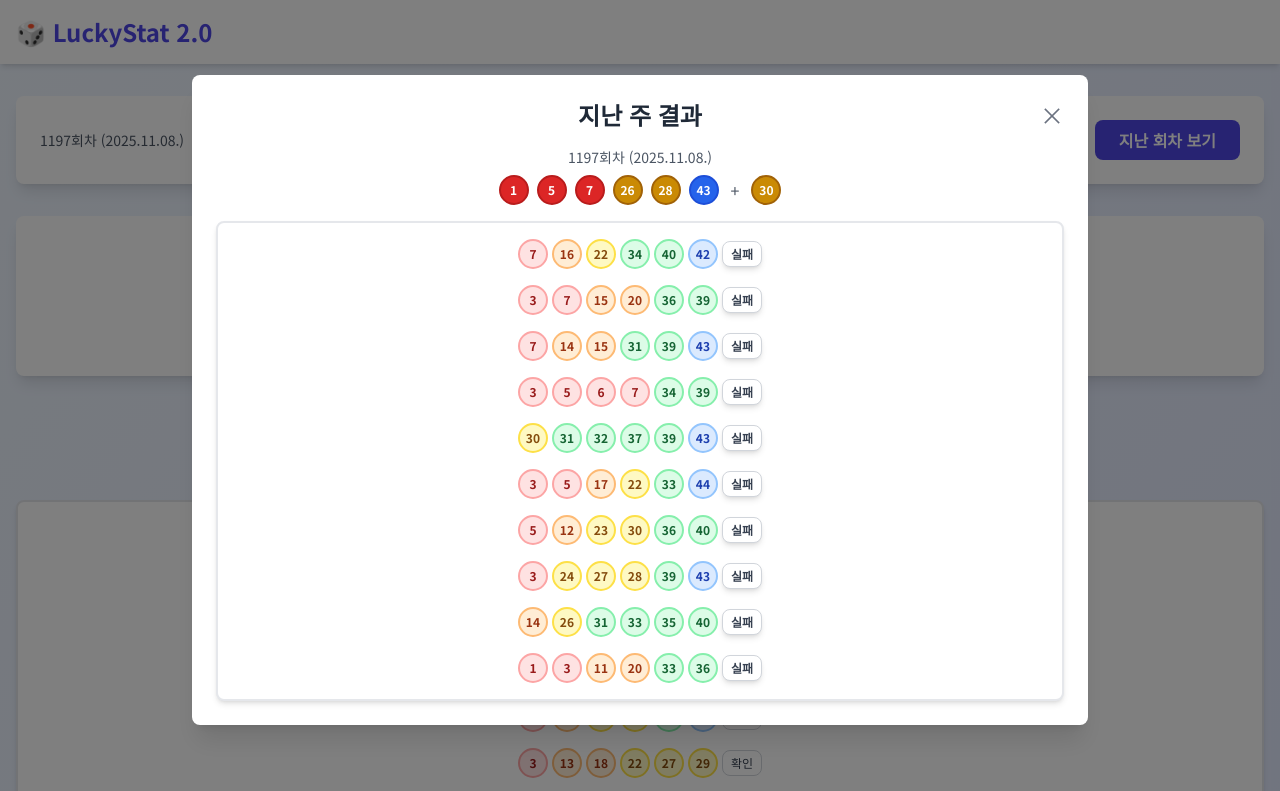
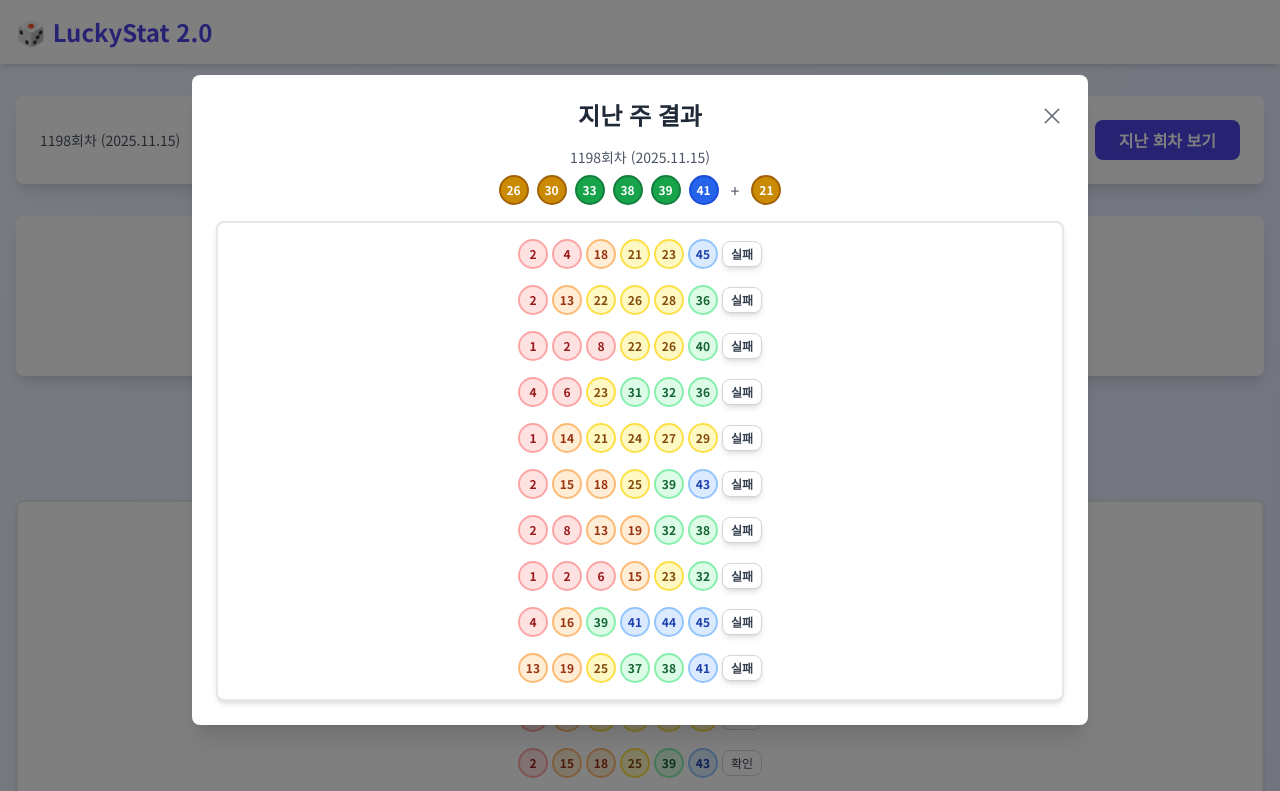
Before and after one commit to joosubong/llotto3, a plain HTML site: page index.html in a window 1280 px wide. Both pictures are taken after a click on the button "지난 회차 보기". Shown: the top 791 px of the page. Drawn offline with nearby package versions, Linux system fonts and the light colour scheme.

Commit message:
Add files via upload

```diff
--- a/index.html
+++ b/index.html
@@ -141,16 +141,16 @@
 
             // 고정된 로또 번호 조합 (10개)
             const fixedLottoNumbers = [
-                { numbers: [7, 9, 10, 17, 22, 23] },
-                { numbers: [6, 7, 10, 27, 30, 39] },
-                { numbers: [6, 8, 9, 13, 17, 27] },
-                { numbers: [5, 6, 17, 27, 30, 37] },
-                { numbers: [8, 12, 21, 27, 31, 44] },
-                { numbers: [3, 13, 18, 22, 27, 29] },
-                { numbers: [4, 5, 9, 24, 38, 40] },
-                { numbers: [4, 9, 10, 21, 39, 44] },
-                { numbers: [10, 21, 23, 30, 31, 45] },
-                { numbers: [3, 7, 12, 17, 22, 45] }
+                { numbers: [2, 4, 18, 21, 23, 45] },
+                { numbers: [2, 13, 22, 26, 28, 36] },
+                { numbers: [1, 2, 8, 22, 26, 40] },
+                { numbers: [4, 6, 23, 31, 32, 36] },
+                { numbers: [1, 14, 21, 24, 27, 29] },
+                { numbers: [2, 15, 18, 25, 39, 43] },
+                { numbers: [2, 8, 13, 19, 32, 38] },
+                { numbers: [1, 2, 6, 15, 23, 32] },
+                { numbers: [4, 16, 39, 41, 44, 45] },
+                { numbers: [13, 19, 25, 37, 38, 41] }
             ];
 
             // 고정된 번호 표시
@@ -187,27 +187,27 @@
             { number: 18, percent: 93, count: 190 },
             { number: 19, percent: 92, count: 187 },
             { number: 20, percent: 95, count: 194 },
-            { number: 21, percent: 92, count: 187 },
+            { number: 21, percent: 92, count: 188 },
             { number: 22, percent: 78, count: 160 },
             { number: 23, percent: 80, count: 164 },
             { number: 24, percent: 94, count: 191 },
             { number: 25, percent: 82, count: 167 },
-            { number: 26, percent: 94, count: 192 },
+            { number: 26, percent: 95, count: 193 },
             { number: 27, percent: 99, count: 202 },
             { number: 28, percent: 86, count: 175 },
             { number: 29, percent: 82, count: 168 },
-            { number: 30, percent: 90, count: 183 },
+            { number: 30, percent: 90, count: 184 },
             { number: 31, percent: 93, count: 190 },
             { number: 32, percent: 85, count: 173 },
-            { number: 33, percent: 99, count: 201 },
+            { number: 33, percent: 99, count: 202 },
             { number: 34, percent: 100, count: 204 },
             { number: 35, percent: 92, count: 187 },
             { number: 36, percent: 90, count: 183 },
             { number: 37, percent: 95, count: 194 },
-            { number: 38, percent: 95, count: 193 },
-            { number: 39, percent: 91, count: 186 },
+            { number: 38, percent: 95, count: 194 },
+            { number: 39, percent: 92, count: 187 },
             { number: 40, percent: 94, count: 192 },
-            { number: 41, percent: 79, count: 161 },
+            { number: 41, percent: 79, count: 162 },
             { number: 42, percent: 86, count: 176 },
             { number: 43, percent: 97, count: 197 },
             { number: 44, percent: 89, count: 182 },
@@ -216,21 +216,23 @@
 
         // 구간별 출현 횟수 데이터 (1~1195회차 기준)
         const rangeStatsData = [
-            { range: '1-5', percent: 87, count: 13 },
-            { range: '6-10', percent: 73, count: 11 },
-            { range: '11-15', percent: 93, count: 14 },
-            { range: '16-20', percent: 80, count: 12 },
-            { range: '21-25', percent: 67, count: 10 },
-            { range: '26-30', percent: 100, count: 15 },
-            { range: '31-35', percent: 67, count: 10 },
-            { range: '36-40', percent: 93, count: 14 },
-            { range: '41-45', percent: 40, count: 6 }
+            { range: '1-5', percent: 75, count: 12 },
+            { range: '6-10', percent: 69, count: 11 },
+            { range: '11-15', percent: 81, count: 13 },
+            { range: '16-20', percent: 69, count: 11 },
+            { range: '21-25', percent: 62, count: 10 },
+            { range: '26-30', percent: 100, count: 16 },
+            { range: '31-35', percent: 62, count: 10 },
+            { range: '36-40', percent: 94, count: 15 },
+            { range: '41-45', percent: 44, count: 7 }
         ];
 
         // 기간별 미출현번호 데이터
         const missingNumbersData = [
+            { range: '1-10', numbers: [] },
             { range: '11-20', numbers: [18] },
-            { range: '21-30', numbers: [21] },
+            { range: '21-30', numbers: [] },
+            { range: '31-40', numbers: [] },
             { range: '41-45', numbers: [44] }
         ];
 
--- a/js/ui.js
+++ b/js/ui.js
@@ -366,11 +366,11 @@ class UIManager {
         const container = document.getElementById(containerId);
         if (!container) return;
 
-        // 1197회차 (2025.11.08.) 1 5 7 26 28 43 +30
-        const winningNumbers = [1, 5, 7, 26, 28, 43];
-        const bonusNumber = 30;
-        const round = 1197;
-        const date = '2025.11.08.';
+        // 1198회차 (2025.11.15) 26 30 33 38 39 41 +21
+        const winningNumbers = [26, 30, 33, 38, 39, 41];
+        const bonusNumber = 21;
+        const round = 1198;
+        const date = '2025.11.15';
 
         container.innerHTML = '';
 
@@ -406,16 +406,16 @@ class UIManager {
     renderLastWeekModal() {
         // 고정된 로또 번호 조합 (10개) - 생성된 로또 번호와 동일
         const fixedLottoNumbers = [
-            { numbers: [7, 16, 22, 34, 40, 42] },
-            { numbers: [3, 7, 15, 20, 36, 39] },
-            { numbers: [7, 14, 15, 31, 39, 43] },
-            { numbers: [3, 5, 6, 7, 34, 39] },
-            { numbers: [30, 31, 32, 37, 39, 43] },
-            { numbers: [3, 5, 17, 22, 33, 44] },
-            { numbers: [5, 12, 23, 30, 36, 40] },
-            { numbers: [3, 24, 27, 28, 39, 43] },
-            { numbers: [14, 26, 31, 33, 35, 40] },
-            { numbers: [1, 3, 11, 20, 33, 36] }
+            { numbers: [2, 4, 18, 21, 23, 45] },
+            { numbers: [2, 13, 22, 26, 28, 36] },
+            { numbers: [1, 2, 8, 22, 26, 40] },
+            { numbers: [4, 6, 23, 31, 32, 36] },
+            { numbers: [1, 14, 21, 24, 27, 29] },
+            { numbers: [2, 15, 18, 25, 39, 43] },
+            { numbers: [2, 8, 13, 19, 32, 38] },
+            { numbers: [1, 2, 6, 15, 23, 32] },
+            { numbers: [4, 16, 39, 41, 44, 45] },
+            { numbers: [13, 19, 25, 37, 38, 41] }
         ];
 
         // 고정된 번호를 지난 주 결과로 사용
@@ -442,10 +442,10 @@ class UIManager {
         // 당첨번호 표시
         const winningNumbersContainer = modal.querySelector('#modalWinningNumbers');
         if (winningNumbersContainer) {
-            const winningNumbers = [1, 5, 7, 26, 28, 43];
-            const bonusNumber = 30;
-            const round = 1197;
-            const date = '2025.11.08.';
+            const winningNumbers = [26, 30, 33, 38, 39, 41];
+            const bonusNumber = 21;
+            const round = 1198;
+            const date = '2025.11.15';
 
             winningNumbersContainer.innerHTML = '';
 
```
Also changed, not shown: 1 other file.
